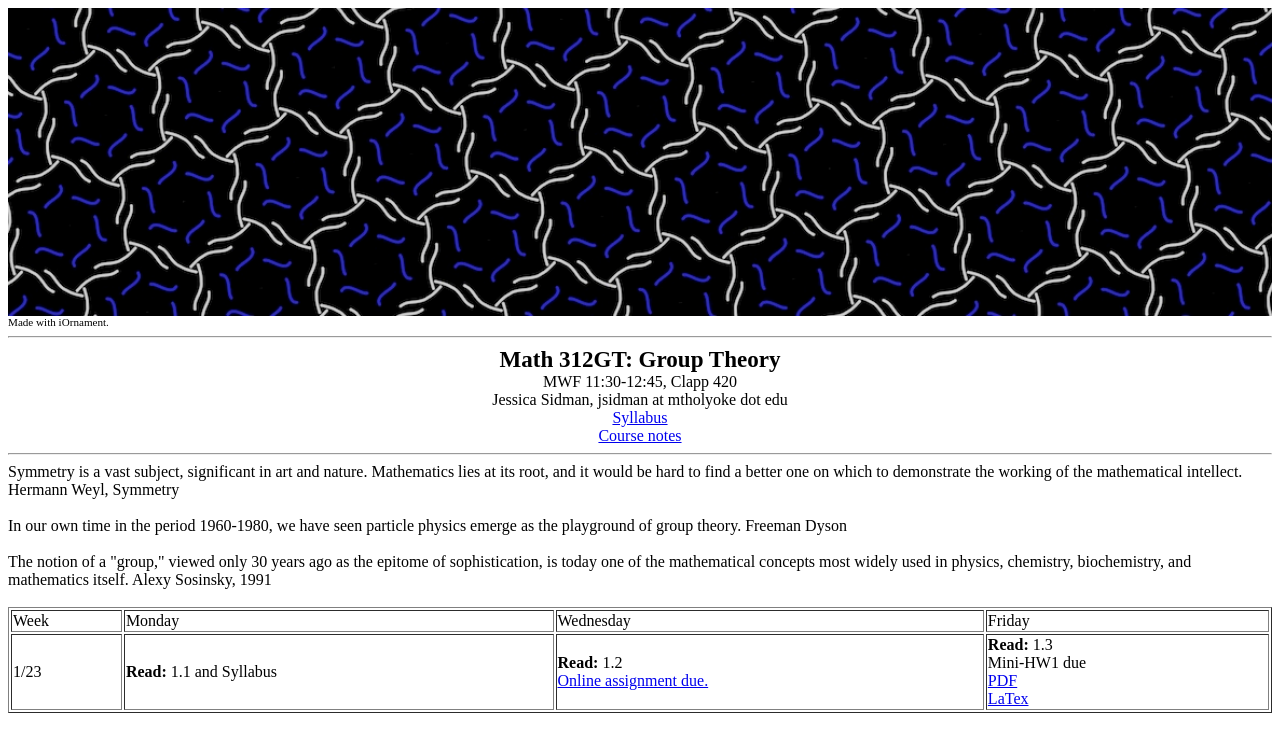
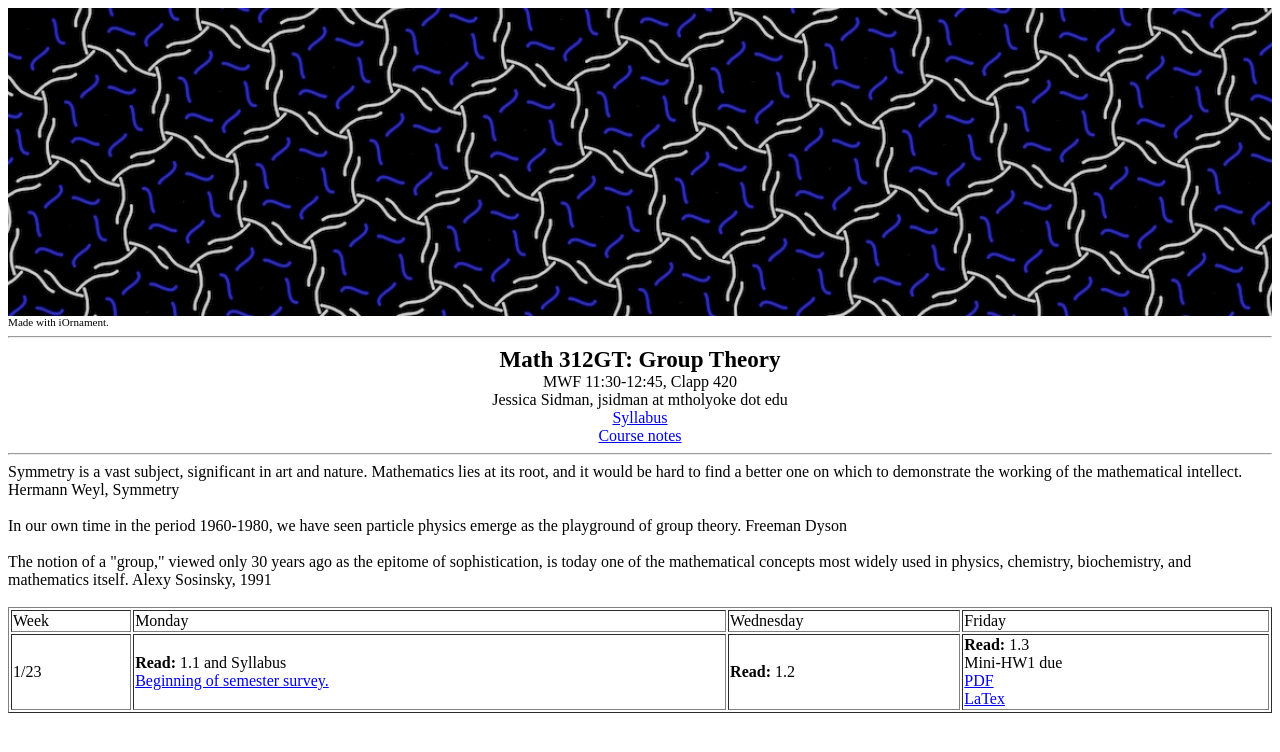
Before and after one commit to jessicasidman/math312GT, a plain HTML site: page index.html in a window 1280 px wide. Drawn offline with Linux system fonts and the light colour scheme.

Commit message:
Update index.html

```diff
--- a/index.html
+++ b/index.html
@@ -68,9 +68,10 @@ The notion of a "group," viewed only 30 years ago as the epitome of
 
     <tr>
       <td>1/23</td>
-      <td><b>Read:</b> 1.1 and Syllabus</td>
+      <td><b>Read:</b> 1.1 and Syllabus<br>
+	    <a href="https://forms.gle/QQaVDo9HkGo36SFQA">Beginning of semester survey.</a></td>
       <td><b>Read:</b> 1.2<br>
-      <a href="https://forms.gle/QQaVDo9HkGo36SFQA">Online assignment due.</a></td>
+	</td>
       <td><b>Read:</b> 1.3<br>
 	Mini-HW1 due<br>
 	<a href="HW1_M312S23.pdf">PDF</a><br>
```
